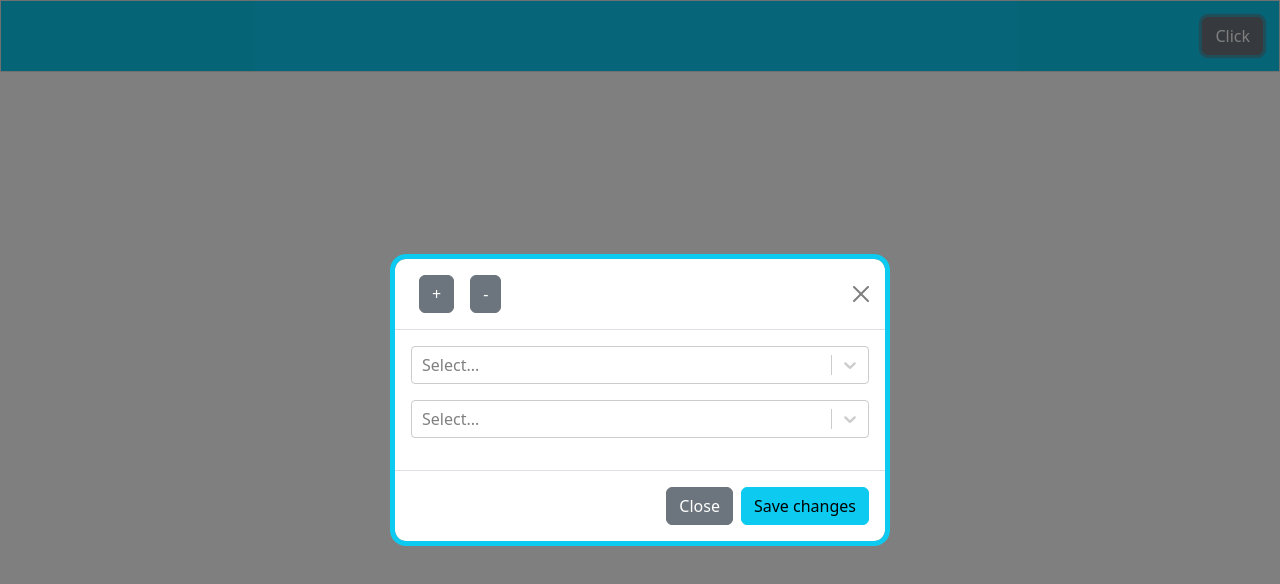
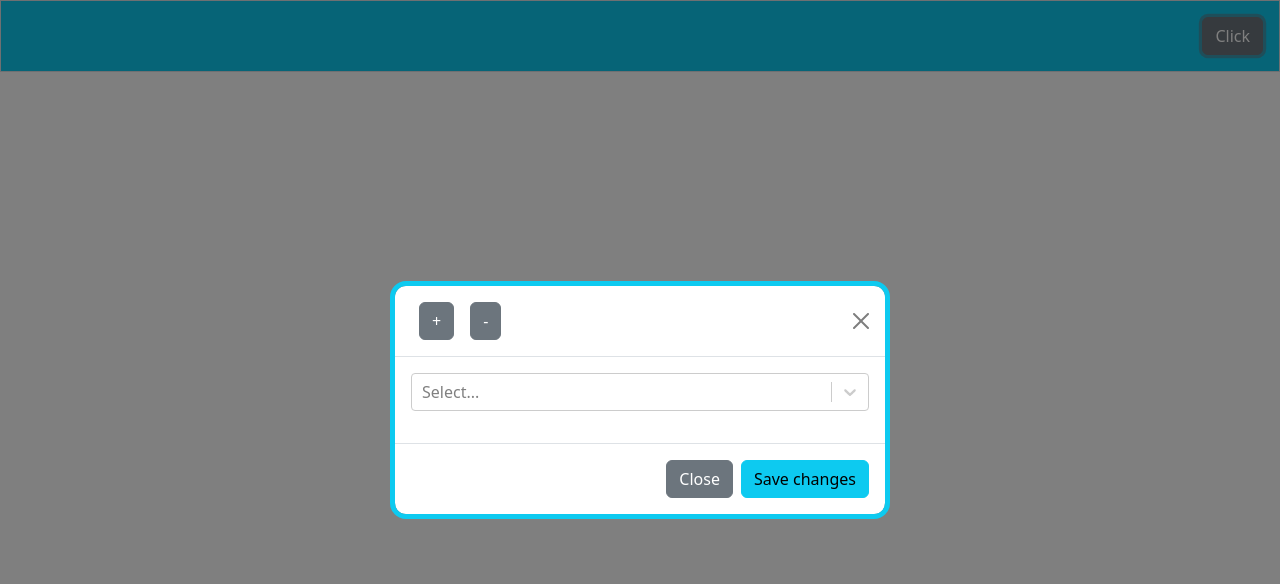
Before and after one commit to ayushi7459/Shopping_cart, a React (Vite) app: page /dropdown_menu in a window 1280 px wide. Both pictures are taken after a click on the button "Click". Shown: the top 584 px of the page. Built offline with nearby package versions, Linux system fonts and the light colour scheme; the HTML template or start-up script is replaced by a standard one.

Commit message:
before review

```diff
--- a/src/components/dropdown_list.tsx
+++ b/src/components/dropdown_list.tsx
@@ -1,43 +1,45 @@
 import { useState } from 'react';
 import rawDropdown from '../dropdown.json';
-// import makeAnimated from 'react-select/animated';
 import Select from 'react-select';
 
 type dropdownItems = {
-    name:string,
-    id:number,
-    category:number
+    name: string,
+    id: number,
+    category: number
 }
 
-const dropdown_list :dropdownItems[] = rawDropdown;
+type optionsType = {
+    value : string,
+    label: string
+}
+
+const dropdown_list: dropdownItems[] = rawDropdown;
 
 const Dropdown_menu = () => {
 
     const [showModal, setShowModal] = useState(false);
     const [selectedValues, setSelectedValues] = useState<{ [key: number]: string[] }>({});
     const [count, setCount] = useState(1);
-    // const animatedComponents = makeAnimated();
 
+    const renderDropdowns = () => {
+        const storedOptions = localStorage.getItem("selected_values");
+        const Options = storedOptions ? JSON.parse(storedOptions) : [];
 
-    const storedOptions = localStorage.getItem("selected_values");
-    const Options = storedOptions ? JSON.parse(storedOptions): [];
+        let Dropdowns = [];
 
-    const renderDropdowns = () =>{
-        let Dropdowns = [];
-        for (let i=0; i<=count; i++) {
-            const filtered_list = dropdown_list.filter((item) => (item.category === i + 1));
-            // console.log(filtered_list);
+        for (let i=0; i<count; i++) {
+
+            const filtered_list = dropdown_list.filter((item) => (item.category === i + 1))
 
             const options = filtered_list.map(option => ({
-                value: option.name,
-                label: option.name
-              }));
+                    value: option.name,
+                    label: option.name
+                }));
 
-            const preselectValues = Options[i+1] && Options[i+1].map((val:string)=>({
-                value:val,
-                label:val
-            }))
-            console.log("preselectValues:",preselectValues);
+            const preselectValues = Options[i + 1] && Options[i + 1].map((val: optionsType) => ({
+                    value: val,
+                    label: val
+                }))
 
             Dropdowns.push(
                 <div key={i} className="mb-3">
@@ -46,23 +48,18 @@ const Dropdown_menu = () => {
                         id="ms1"
                         isMulti
                         // isLoading
-                        // components={animatedComponents}
                         options={options}
                         defaultValue={preselectValues}
                         onChange={(selectedOptions) =>
                             setSelectedValues((ele) => ({
                                 ...ele,
-                                [i + 1]: selectedOptions ? selectedOptions.map((option) => option.value) : [],
-                            }))
-                        }
-                    />
+                                [i + 1]: selectedOptions ? selectedOptions.map((option:optionsType) => option.value) : [],
+                            }))} />
                 </div>
             )
         }
         return Dropdowns;
     }
-
-    // console.log(selectedValues);
 
     const handleIncrease = () => {
         setCount(count + 1);
@@ -74,12 +71,11 @@ const Dropdown_menu = () => {
         }
     }
 
+
     return (
         <div className='dropdown_page'>
             <div className="border bg-info d-flex justify-content-end">
-
-                <button className='btn btn-secondary m-3' onClick={() => { setShowModal(true) }}>Click
-                </button>
+                <button className='btn btn-secondary m-3' onClick={() => { setShowModal(true) }}>Click</button>
 
                 {showModal &&
                     <div className='modal d-block overlay'>
@@ -100,7 +96,7 @@ const Dropdown_menu = () => {
                                         onClick={() => {
                                             console.log('Selected Values:', selectedValues);
                                             setShowModal(false);
-                                            localStorage.setItem("selected_values" ,JSON.stringify(selectedValues));
+                                            localStorage.setItem("selected_values", JSON.stringify(selectedValues));
                                         }}> Save changes </button>
                                 </div>
                             </div>
```
